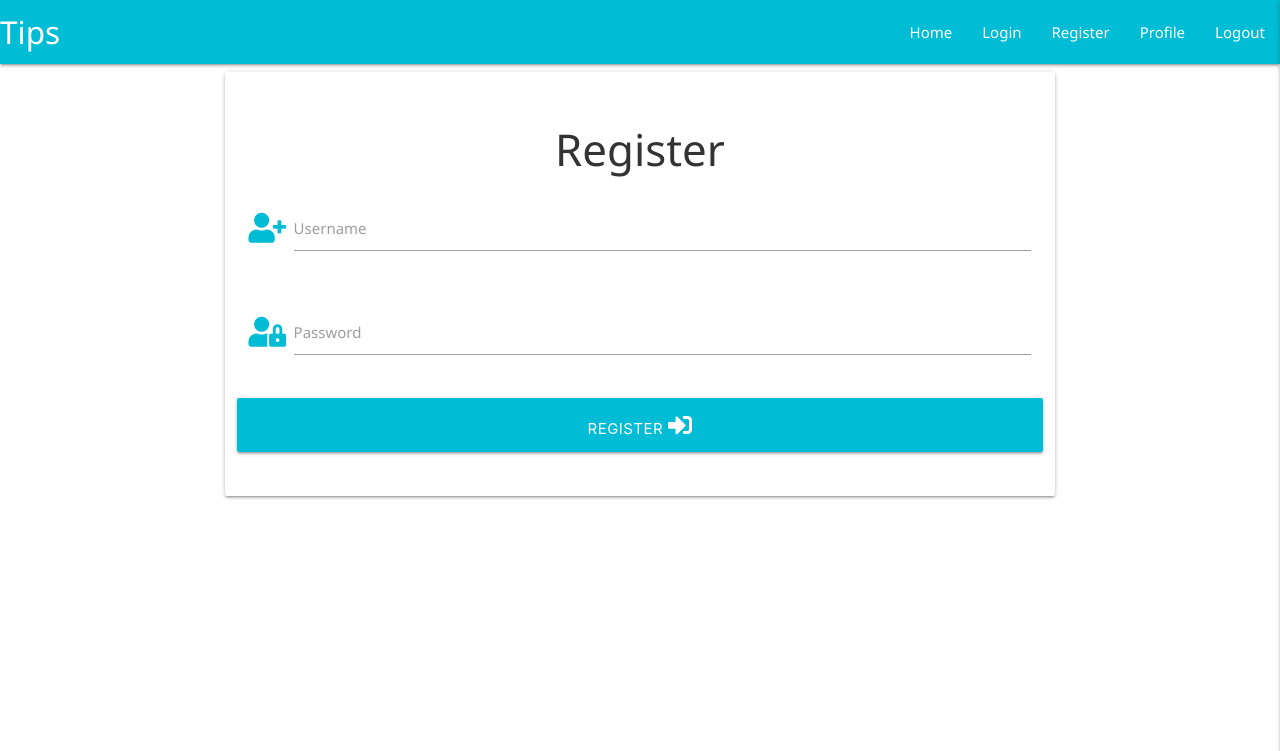
After one commit to adamdelancey/ms3-tips, a Flask app: page /register in a window 1280 px wide. The commit adds this page. Shown: the top 751 px of the page. Run offline with Flask 2, Linux system fonts and the light colour scheme; some libraries are stand-ins or nearby versions.

Commit message:
add register template

```diff
--- a/app.py
+++ b/app.py
@@ -4,6 +4,7 @@ from flask import (
     redirect, request, session, url_for)
 from flask_pymongo import PyMongo
 from bson.objectid import ObjectId
+from werkzeug.security import generate_password_hash, check_password_hash
 if os.path.exists("env.py"):
     import env
 
@@ -28,6 +29,11 @@ def tips():
     return render_template("tips.html", tips=tips)
 
 
+@app.route("/register", methods=["GET", "POST"])
+def register():
+    return render_template("register.html")
+
+
 if __name__ == "__main__":
     app.run(host=os.environ.get("IP"),
             port=int(os.environ.get("PORT")),
--- a/static/css/index-style.css
+++ b/static/css/index-style.css
@@ -1,5 +1,9 @@
 *{
     box-sizing: border-box;
+}
+
+nav{
+    display: none;
 }
 
 body{
--- a/templates/base.html
+++ b/templates/base.html
@@ -21,7 +21,7 @@
                 <ul class="right hide-on-med-and-down">
                     <li><a href="{{ url_for('tips') }}">Home</a></li>
                     <li><a href="#">Login</a></li>
-                    <li><a href="#">Register</a></li>
+                    <li><a href="{{ url_for('register') }}">Register</a></li>
                     <li><a href="#">Profile</a></li>
                     <li><a href="#">Logout</a></li>
                 </ul>
@@ -32,11 +32,12 @@
             <li><h4>Tips</h4></li>
             <li><a href="{{ url_for('tips') }}">Home</a></li>
             <li><a href="#">Login</a></li>
-            <li><a href="#">Register</a></li>
+            <li><a href="{{ url_for('register') }}">Register</a></li>
             <li><a href="#">Profile</a></li>
             <li><a href="#">Logout</a></li>
         </ul>
     </header>
+
 {% block content %}
 
 {% endblock %}
--- /dev/null
+++ b/templates/register.html
@@ -0,0 +1,34 @@
+{% extends "base.html" %}
+{% block content %}
+<div class="row">
+    <form class="col s12 m8 offset-m2" method="POST" action="{{ url_for('register') }}">
+        <div class="card-panel ">
+            <h3 class="center-align">Register</h3>
+            <!--Username-->
+            <div class="row">
+                <div class="input-field col s12">
+                    <i class="fas fa-user-plus prefix cyan-text"></i>
+                    <input id="username" name="username" type="text" class="validate">
+                    <label for="username">Username</label>
+                </div>
+            </div>
+            <!--Password-->
+            <div class="row">
+                <div class="input-field col s12">
+                    <i class="fas fa-user-lock prefix cyan-text"></i>
+                    <input id="password" name="password" type="password" class="validate">
+                    <label for="password">Password</label>
+                </div>
+            </div>
+            <!--Register-->
+            <div class="row">
+                <button type="submit" class="col s12 btn-large cyan">
+                    Register <i class="fas fa-sign-in-alt"></i>
+                </button>
+            </div>
+        </div>
+    </form>
+</div>
+
+
+{% endblock %}
```
